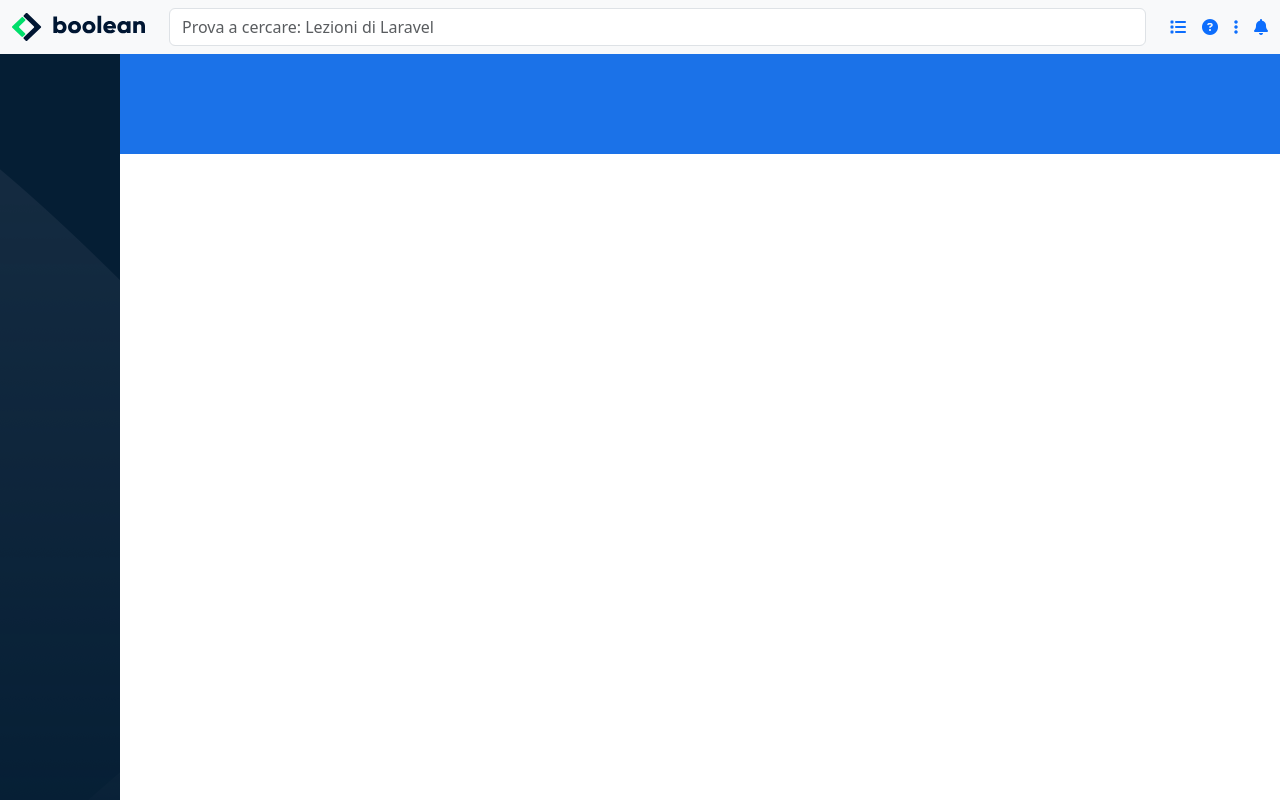
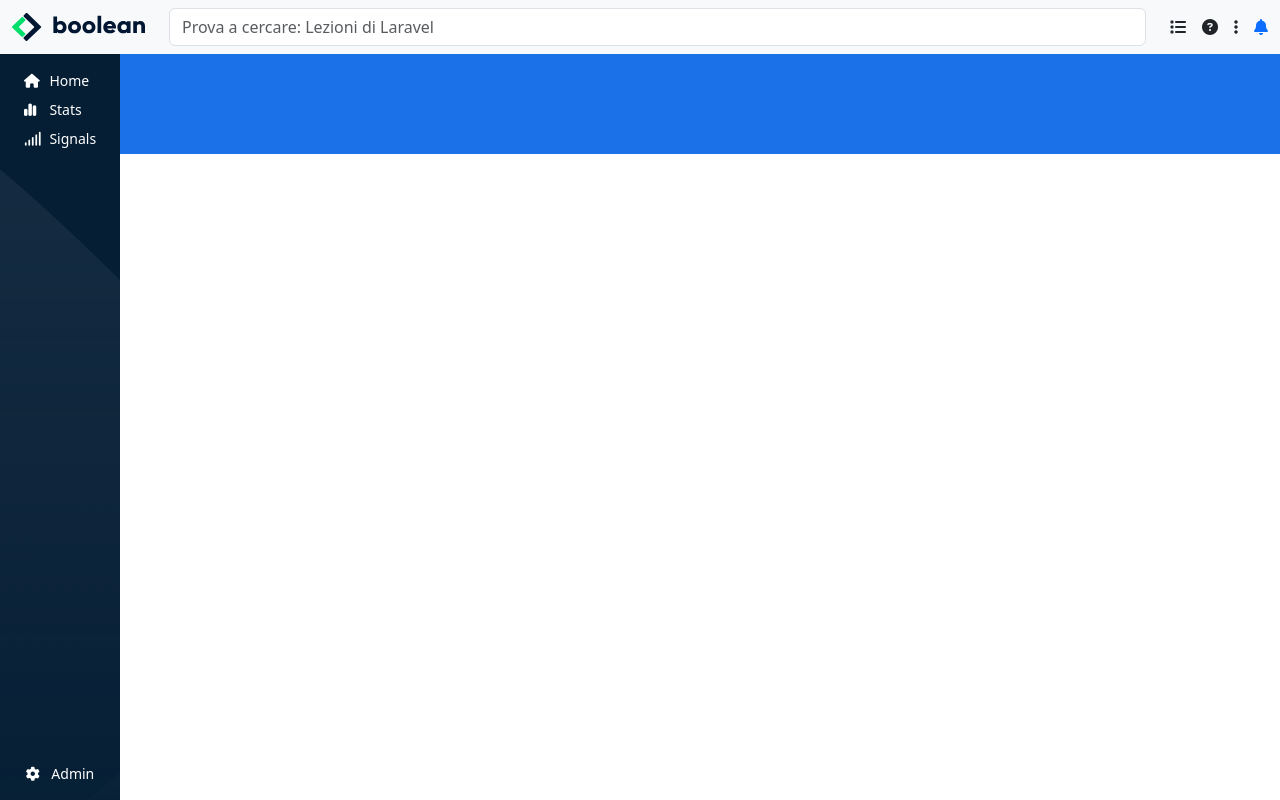
Before and after one commit to martinapiglio/html-css-bootstrap-dashboard, a plain HTML site: page index.html in a window 1280 px wide. Drawn offline with nearby package versions, Linux system fonts and the light colour scheme.

Commit message:
aside styling

```diff
--- a/index.html
+++ b/index.html
@@ -32,11 +32,11 @@
 
             <div class="col-auto">
                 <ul class="navbar-nav d-flex flex-row align-items-center gap-3">
-                    <li><a href=""><i class="fa-solid fa-list"></i></a></li>
-                    <li><a href=""><i class="fa-solid fa-circle-question"></i></a></li>
-                    <li><a href=""><i class="fa-solid fa-ellipsis-vertical"></i></a></li>
+                    <li><a class="text-reset text-decoration-none" href=""><i class="fa-solid fa-list"></i></a></li>
+                    <li><a class="text-reset text-decoration-none" href=""><i class="fa-solid fa-circle-question"></i></a></li>
+                    <li><a class="text-reset text-decoration-none" href=""><i class="fa-solid fa-ellipsis-vertical"></i></a></li>
                     <!-- next li to be adj with dropdown menu -->
-                    <li><a href=""><i class="fa-solid fa-bell"></i></a></li>
+                    <li><a class="text-decoration-none" href=""><i class="fa-solid fa-bell"></i></a></li>
                     <!-- /// -->
                 </ul>
             </div>
@@ -47,7 +47,27 @@
 
     <div class="vp-container d-flex">
 
-        <aside>
+        <aside class="d-flex flex-column justify-content-between align-items-center">
+
+            <div class="aside-top d-flex flex-row pt-3">
+
+                <ul class="icons-list m-0 p-0 pe-2">
+                    <li class="pb-2"><i class="fa-solid fa-house"></i></li>
+                    <li class="pb-2"><i class="fa-solid fa-chart-simple"></i></li>
+                    <li class="pb-2"><i class="fa-solid fa-signal"></i></li>
+                </ul>
+
+                <ul class="icons-list-txt m-0 p-0">
+                    <li class="pb-2"><span>Home</span></li>
+                    <li class="pb-2"><span>Stats</span></li>
+                    <li class="pb-2"><span>Signals</span></li>
+                </ul>
+
+            </div>
+
+            <div class="aside-bottom pb-3">
+                <i class="fa-solid fa-gear pe-2"></i><span> Admin</span>
+            </div>
 
         </aside>
 
--- a/style.css
+++ b/style.css
@@ -1,4 +1,9 @@
-nav {
+ul {
+    list-style: none;
+}
+
+nav,
+.vp-container .vp-inner-container main {
     background-color: #f8f9fa;
 }
 
@@ -8,6 +13,8 @@ nav {
 
 .vp-container aside {
     width: 120px;
+
+    color: white;
     background-color: #051e34;
     background-image: url('img/sidebar-bg.png');
 }
@@ -21,6 +28,6 @@ nav {
     background-color: #1b72e8;
 }
 
-.vp-container .vp-inner-container main {
-    background-color: #f8f9fa;
+aside {
+    font-size: 14px;
 }
```
